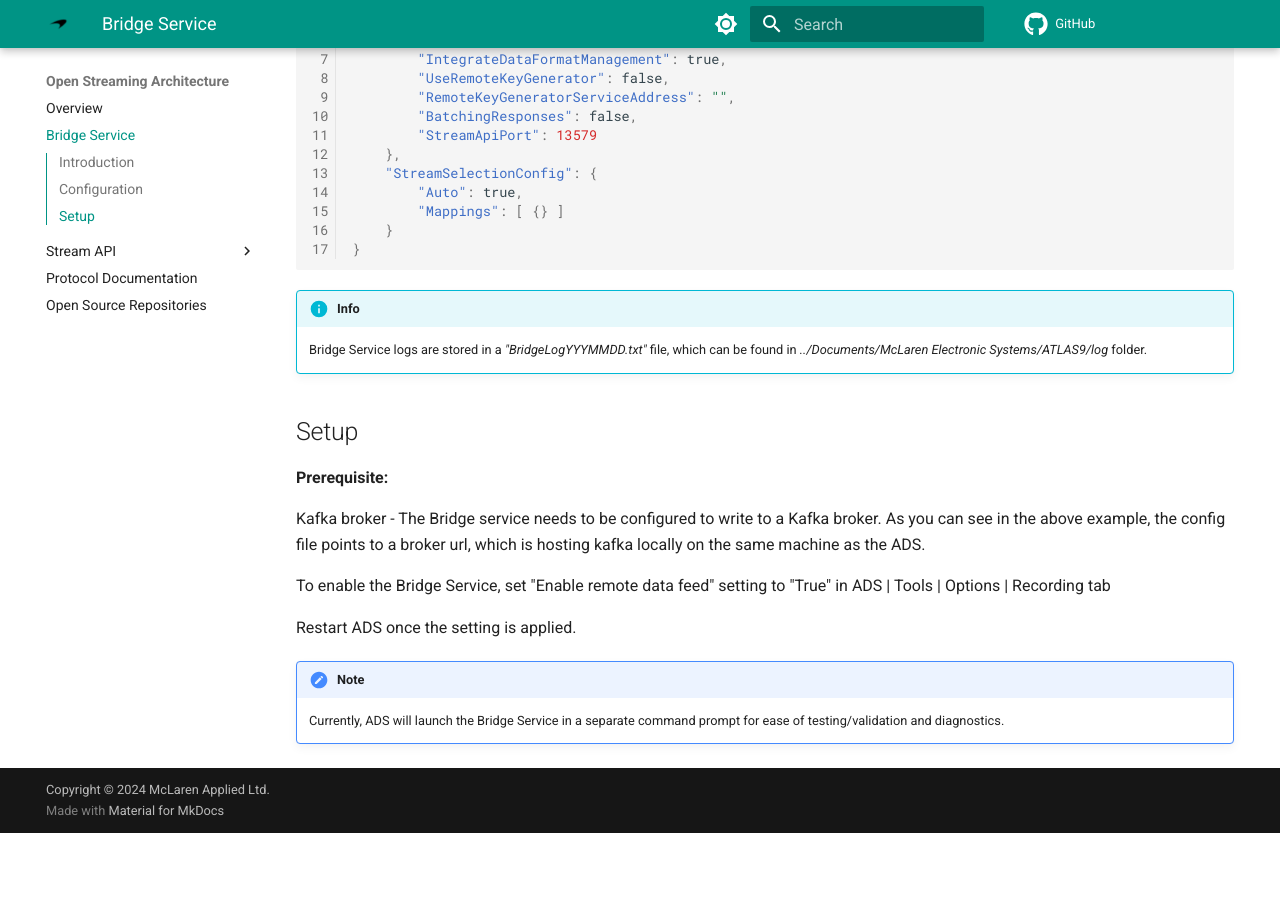
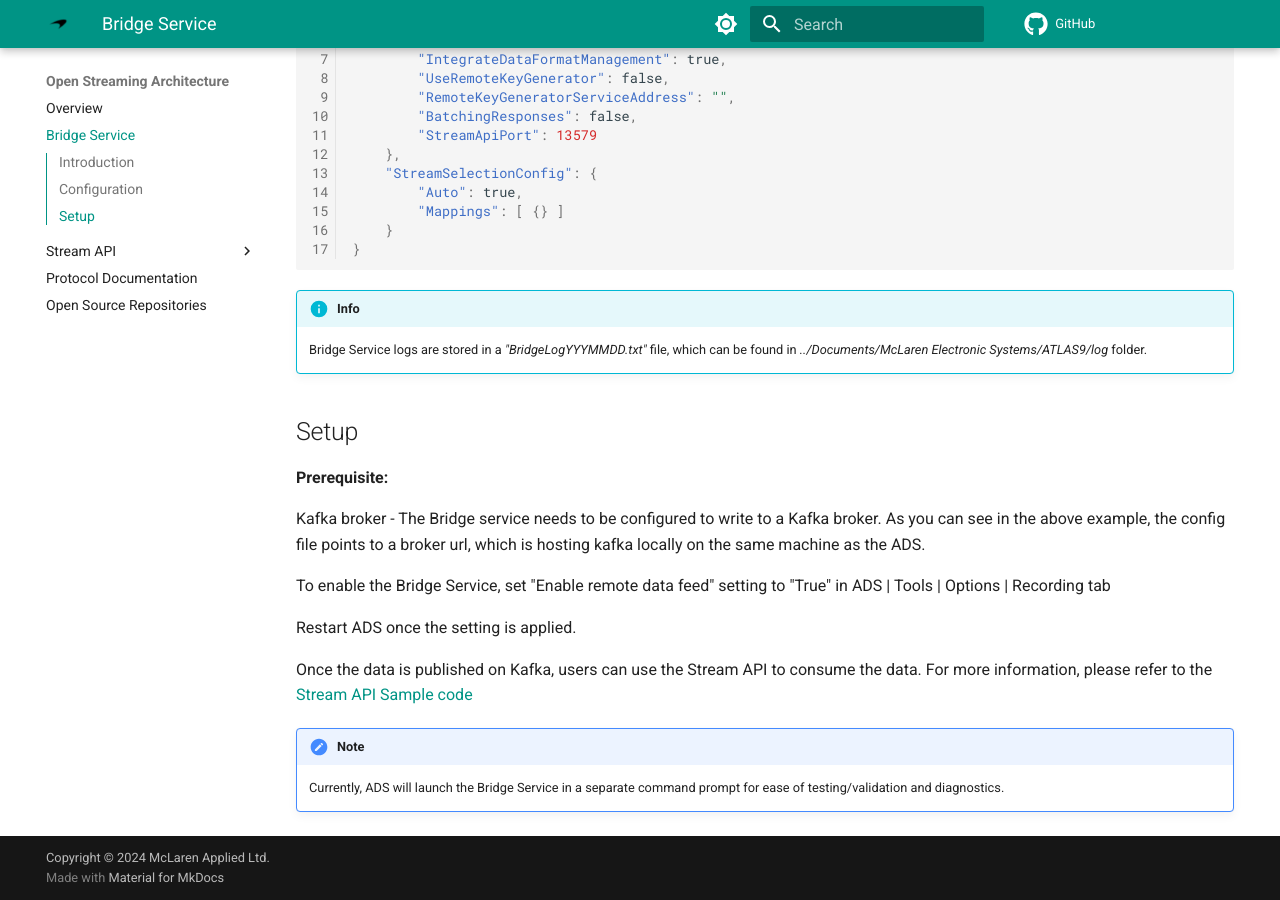
Before and after one commit to mat-docs/SECU4.Site, an MkDocs documentation site: the page built from docs/open_streaming_architecture/bridge_service/index.md, in a window 1280 px wide and 900 px high, scrolled down 916 px. Built offline with MkDocs 1.6.1 and Material for MkDocs 9.7.7, drawn with Linux system fonts in a browser that asks for light colours; comment, search, counter and statistics services are not loaded; before the commit the page ends 1749 px from its top, so only the background shows below that.

Commit message:
Update index.md
Add reference to the Stream API sample usage

```diff
--- a/docs/open_streaming_architecture/bridge_service/index.md
+++ b/docs/open_streaming_architecture/bridge_service/index.md
@@ -145,6 +145,7 @@ To enable the Bridge Service, set "Enable remote data feed" setting to "True" in
 
 Restart ADS once the setting is applied.
 
+Once the data is published on Kafka, users can use the Stream API to consume the data. For more information, please refer to the [Stream API Sample code](https://github.com/mat-docs/MA.Streaming.Api.UsageSample)
 
 !!! note
     Currently, ADS will launch the Bridge Service in a separate command prompt for ease of testing/validation and diagnostics.
```
